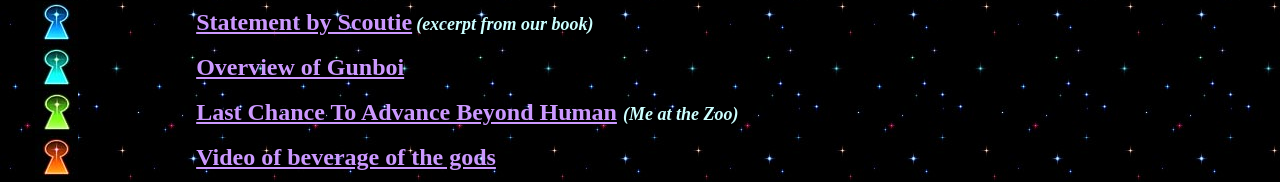
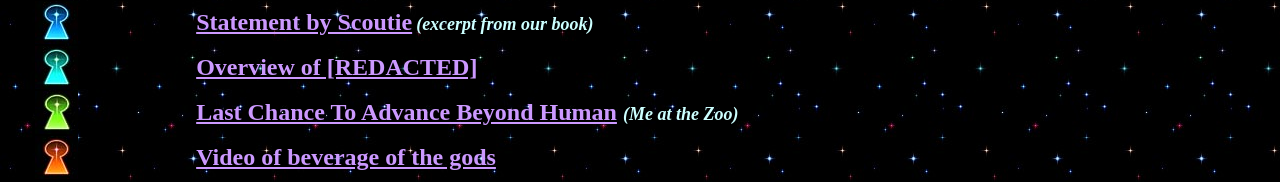
Before and after one commit to NaotaTV/NaotaTV.github.io, a plain HTML site: page index.html in a window 1280 px wide. Shown: the part 823-1005 px from the top of the page. Drawn offline with Linux system fonts and the light colour scheme.

Commit message:
Update and rename (old)index.html to index.html

```diff
--- a/(old)index.html
+++ b/index.html
@@ -48,7 +48,7 @@ Scoutie</a></strong></font><strong> <font size="4" color="#ccffff"><em>
 
 <td><img src="bttn3.jpg" alt="Overview of Present Mission" hspace="25" border="0" align="absmiddle"><br></td>
 <td valign="middle"><font size="5"><strong>
-<a href="https://zoro.to/watch/puella-magi-madoka-magica-155?ep=4063">Overview of Gunboi</a><a> </a><a href="https://zoro.to/watch/puella-magi-madoka-magica-155?ep=4063"></a></strong></font><strong>
+<a href="https://zoro.to/watch/puella-magi-madoka-magica-155?ep=4063">Overview of [REDACTED]</a><a> </a><a href="https://zoro.to/watch/puella-magi-madoka-magica-155?ep=4063"></a></strong></font><strong>
 <font size="4" color="#ccffff"><em>&nbsp;</em>
 </font></strong></td>
 </tr><tr>
```
